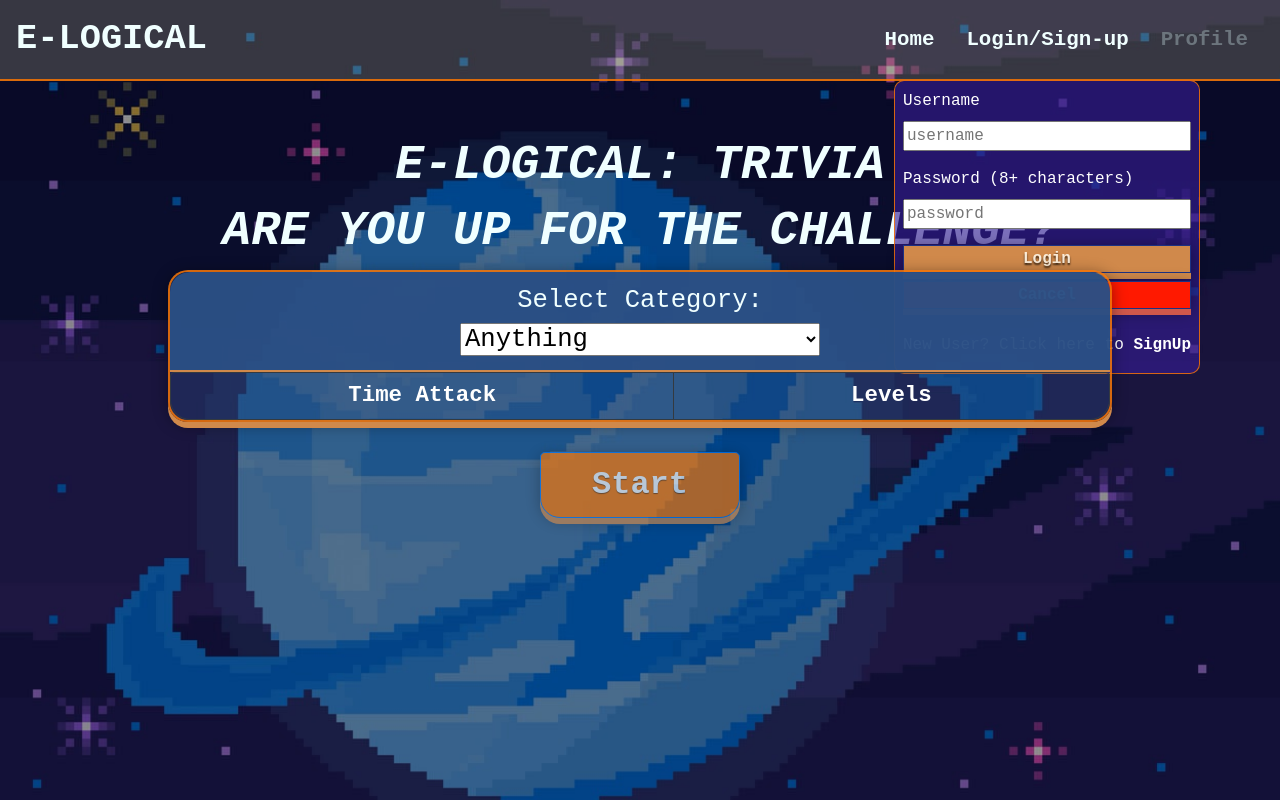
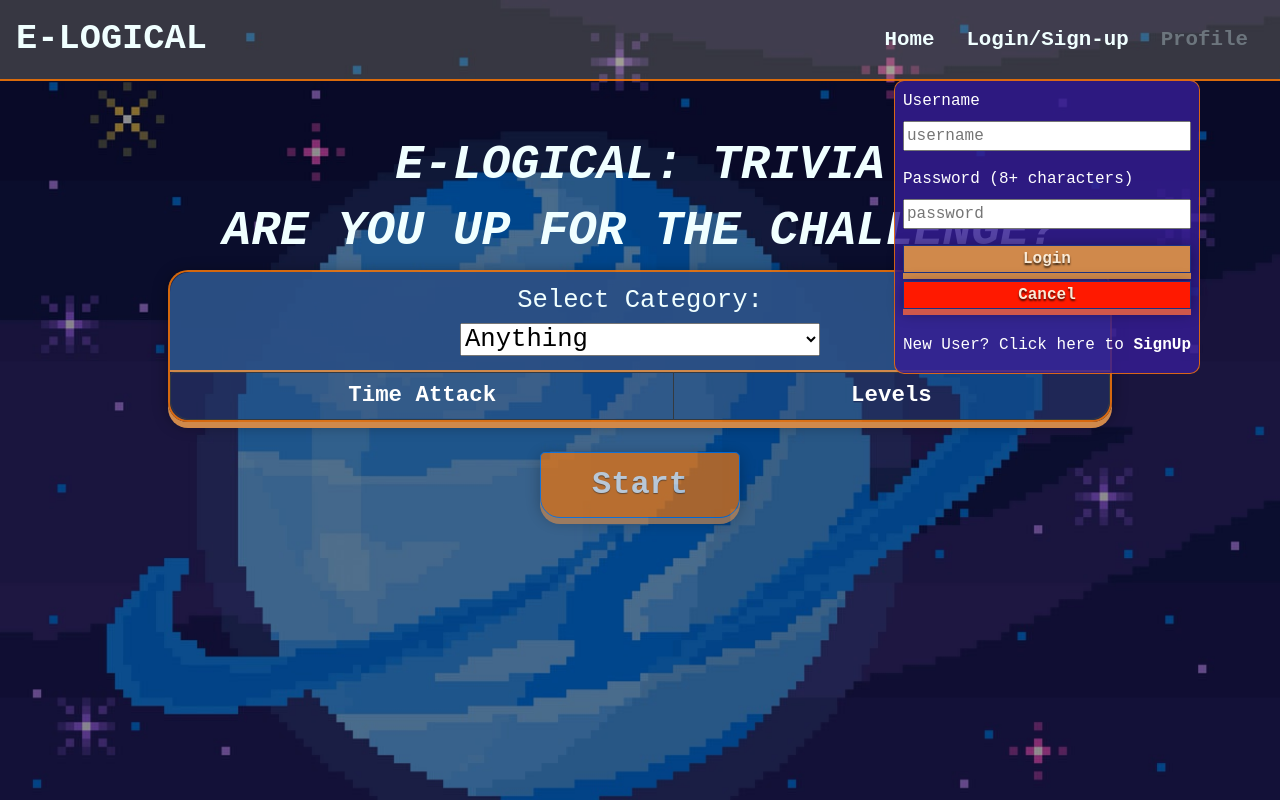
Before and after one commit to FarhinChowdhury/Trivia-Quiz, a React (Create React App) app in the folder client/: page /login in a window 1280 px wide. Shown: the top 800 px of the page. Built offline with nearby package versions, Linux system fonts and the light colour scheme.

Commit message:
change z-index; more opacity

```diff
--- a/client/src/components/LoginSignUp/LoginSignUp.css
+++ b/client/src/components/LoginSignUp/LoginSignUp.css
@@ -2,9 +2,10 @@
   position: absolute;
   top: 80px;
   right: 80px;
-  background-color: rgba(54, 29, 147, 0.632) !important;
+  background-color: rgba(54, 29, 147, 0.832) !important;
   border:1px rgba(255, 119, 0, 0.817) solid ;
   border-radius: 10px;
+  z-index: 2000;
 }
 #signBtn{
   background-color: rgb(255, 119, 0);
```
